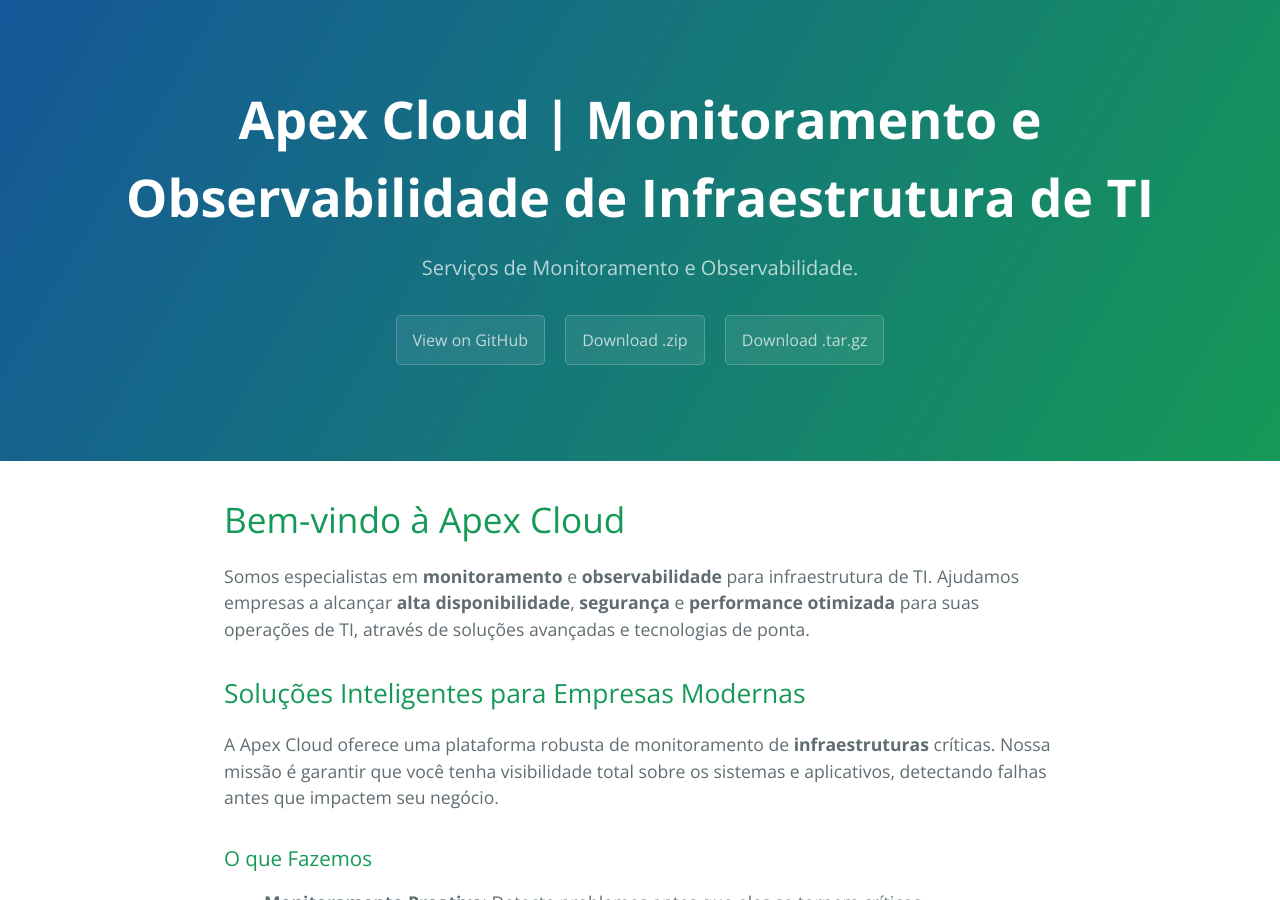
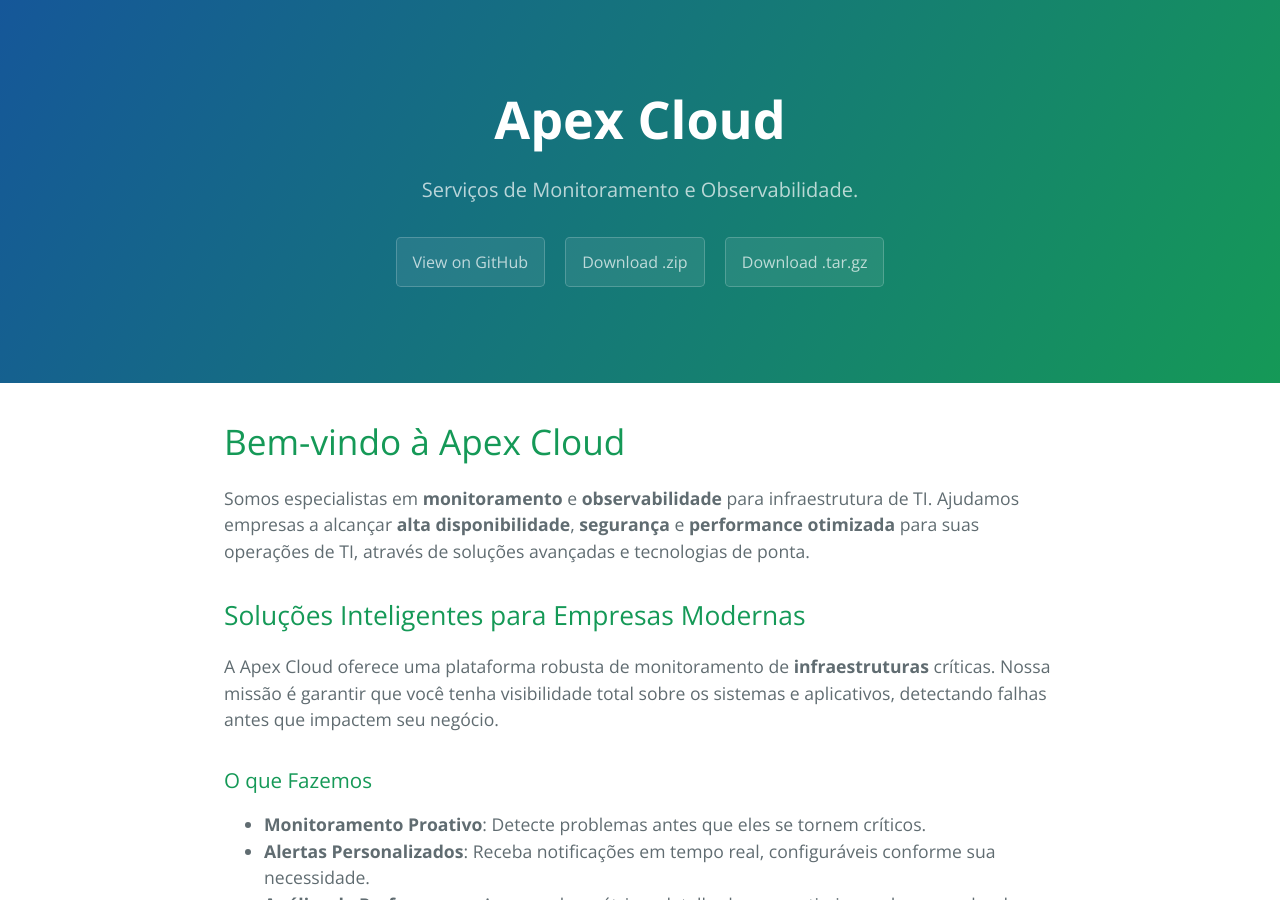
Before and after one commit to rsdenck/apex.cloud, a Jekyll site: the page built from index.md, in a window 1280 px wide and 900 px high. Built offline with Jekyll 4.4.1, drawn with Linux system fonts in a browser that asks for light colours.

Commit message:
Update index.md

```diff
--- a/index.md
+++ b/index.md
@@ -1,6 +1,7 @@
 ---
 layout: default
-title: Apex Cloud | Monitoramento e Observabilidade de Infraestrutura de TI
+title: Apex Cloud
+## Monitoramento e Observabilidade de Infraestrutura de TI
 ---
 
 # Bem-vindo à Apex Cloud
```
